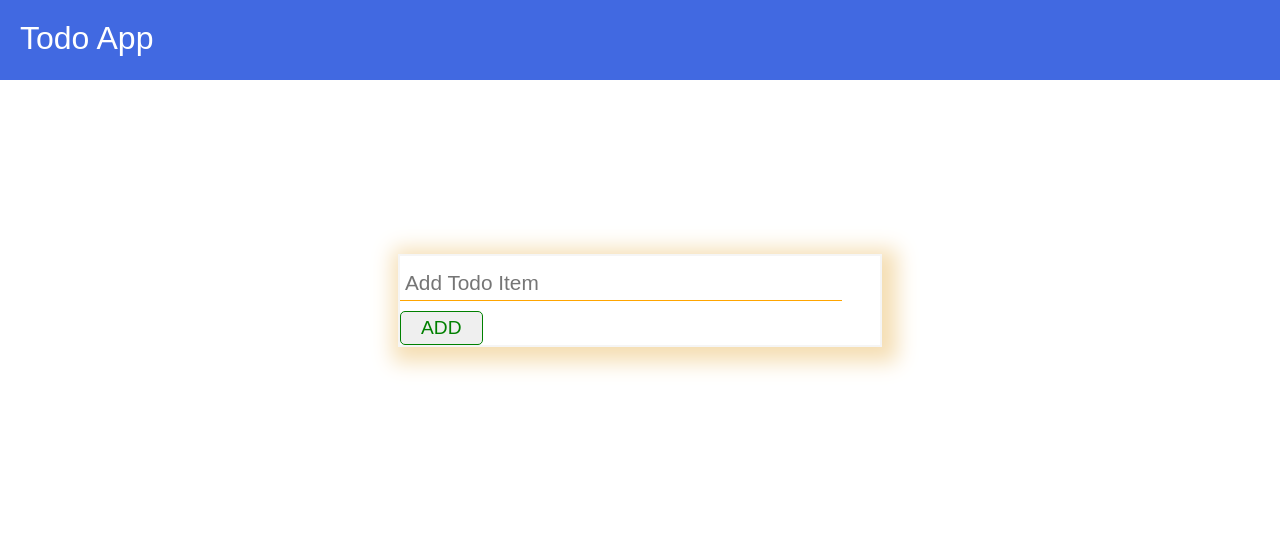
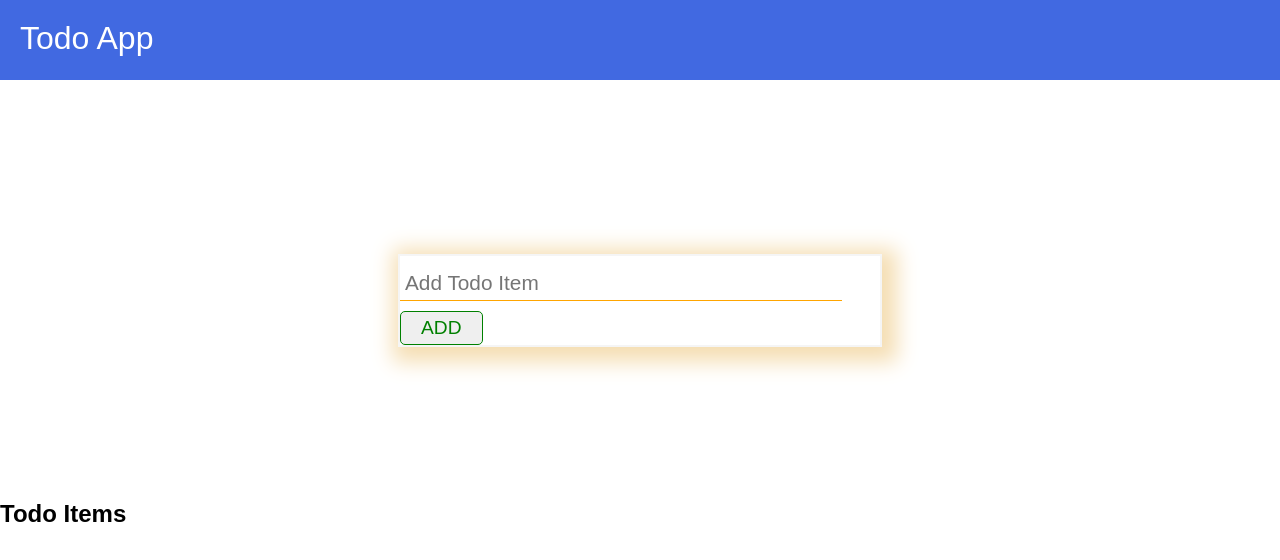
Before and after one commit to charles-okunzo/Todo-App, a React (Create React App) app: page / in a window 1280 px wide. Shown: the top 560 px of the page. Built offline with nearby package versions, Linux system fonts and the light colour scheme.

Commit message:
Add Todo Items header

```diff
--- a/src/components/TodoList.js
+++ b/src/components/TodoList.js
@@ -3,9 +3,12 @@ import styles from "../style.module.css"
 
 const TodoList = ({todoList, setTodoList})=>{
     return (
+        <div>
+            <h2>Todo Items</h2>
         <div className={styles.todolist}>{todoList.map((todoItem, index)=>(
             <Todo key={todoItem.id} todoItem={todoItem} todoList={todoList} setTodoList={setTodoList} index={index}/>
         ))}</div>
+        </div>
     )
 }
 
```
